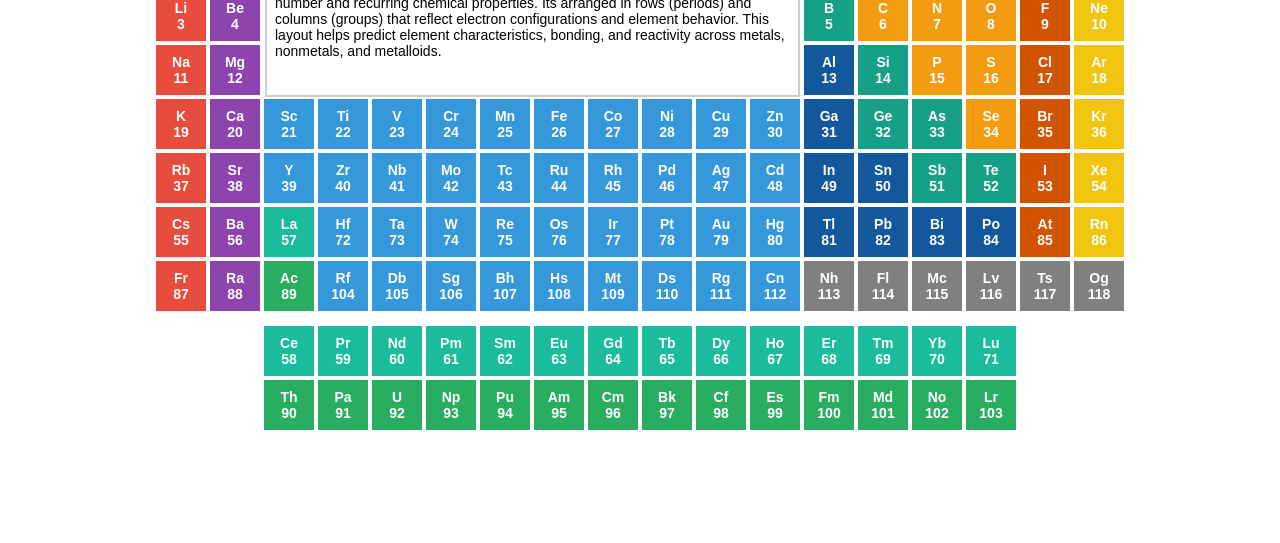
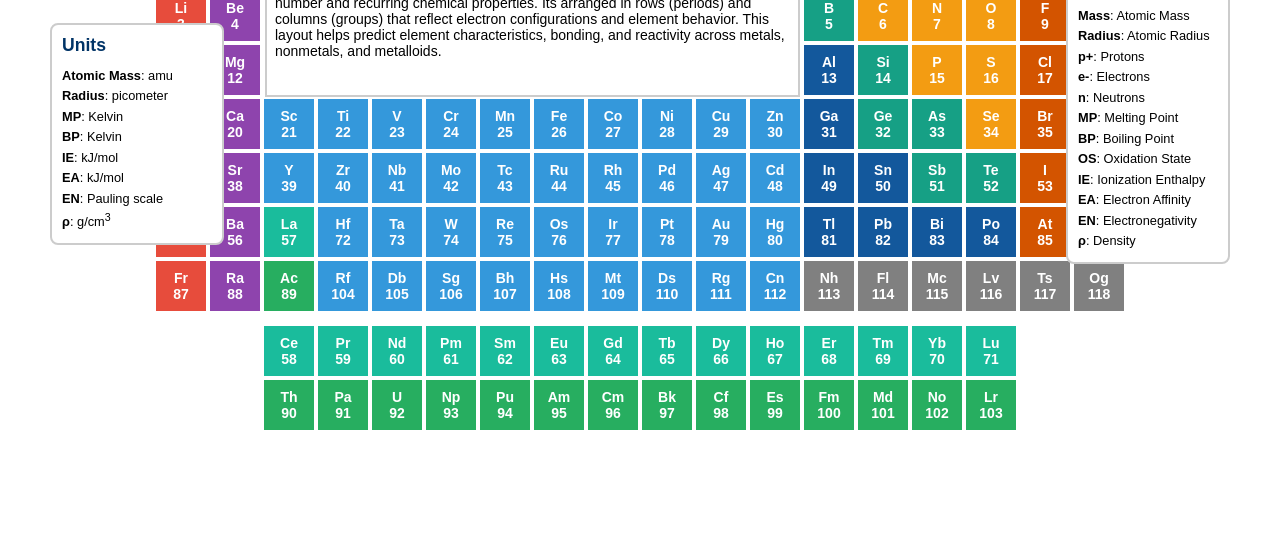
Before and after one commit to hg-codes/PeriodicTable, a plain HTML site: page index.html in a window 1280 px wide. Shown: the part 257-800 px from the top of the page. Drawn offline with Linux system fonts and the light colour scheme.

Commit message:
added the alias and units box

```diff
--- a/index.html
+++ b/index.html
@@ -306,6 +306,38 @@
             </div>
         </div>
 
+        <div class="Alias-legend">
+            <h4>Alias</h4>
+            <ul>
+                <li><b>Mass</b>: Atomic Mass</li>
+                <li><b>Radius</b>: Atomic Radius</li>
+                <li><b>p+</b>: Protons</li>
+                <li><b>e-</b>: Electrons</li>
+                <li><b>n</b>: Neutrons</li>
+                <li><b>MP</b>: Melting Point</li>
+                <li><b>BP</b>: Boiling Point</li>
+                <li><b>OS</b>: Oxidation State</li>
+                <li><b>IE</b>: Ionization Enthalpy</li>
+                <li><b>EA</b>: Electron Affinity</li>
+                <li><b>EN</b>: Electronegativity</li>
+                <li><b>&rho;</b>: Density</li>
+            </ul>
+        </div>
+
+        <div class="unit-legend">
+            <h4>Units</h4>
+            <ul>
+                <li><b>Atomic Mass</b>: amu</li>
+                <li><b>Radius</b>: picometer</li>
+                <li><b>MP</b>: Kelvin</li>
+                <li><b>BP</b>: Kelvin</li>
+                <li><b>IE</b>: kJ/mol</li>
+                <li><b>EA</b>: kJ/mol</li>
+                <li><b>EN</b>: Pauling scale</li>
+                <li><b>&rho;</b>: g/cm<sup>3</sup></li>
+            </ul>
+        </div>
+
     </div>
 </body>
 <script type="module" src="script.js"></script>
--- a/style.css
+++ b/style.css
@@ -238,3 +238,57 @@ button.active {
     gap: 4px;
     margin-bottom: 4px;
 }
+
+.unit-legend {
+    width: 150px;
+    position: absolute;
+    top: 280px;
+    left: 50px;
+    background-color: #fff;
+    border: 2px solid #ccc;
+    border-radius: 8px;
+    padding: 10px;
+}
+
+.unit-legend h4 {
+    margin: 0 0 10px 0;
+    font-size: 1.1rem;
+    color: #003366;;
+}
+
+.unit-legend ul {
+    list-style-type: none;
+    padding: 0;
+}
+
+.unit-legend li {
+    font-size: 0.8rem;
+    line-height: 1.6;
+}
+
+.Alias-legend {
+    width: 140px;
+    position: absolute;
+    top: 220px;
+    right: 50px;
+    background-color: #fff;
+    border: 2px solid #ccc;
+    border-radius: 8px;
+    padding: 10px;
+}
+
+.Alias-legend h4 {
+    margin: 0 0 10px 0;
+    font-size: 1.1rem;
+    color: #003366;;
+}
+
+.Alias-legend ul {
+    list-style-type: none;
+    padding: 0;
+}
+
+.Alias-legend li {
+    font-size: 0.8rem;
+    line-height: 1.6;
+}
```
